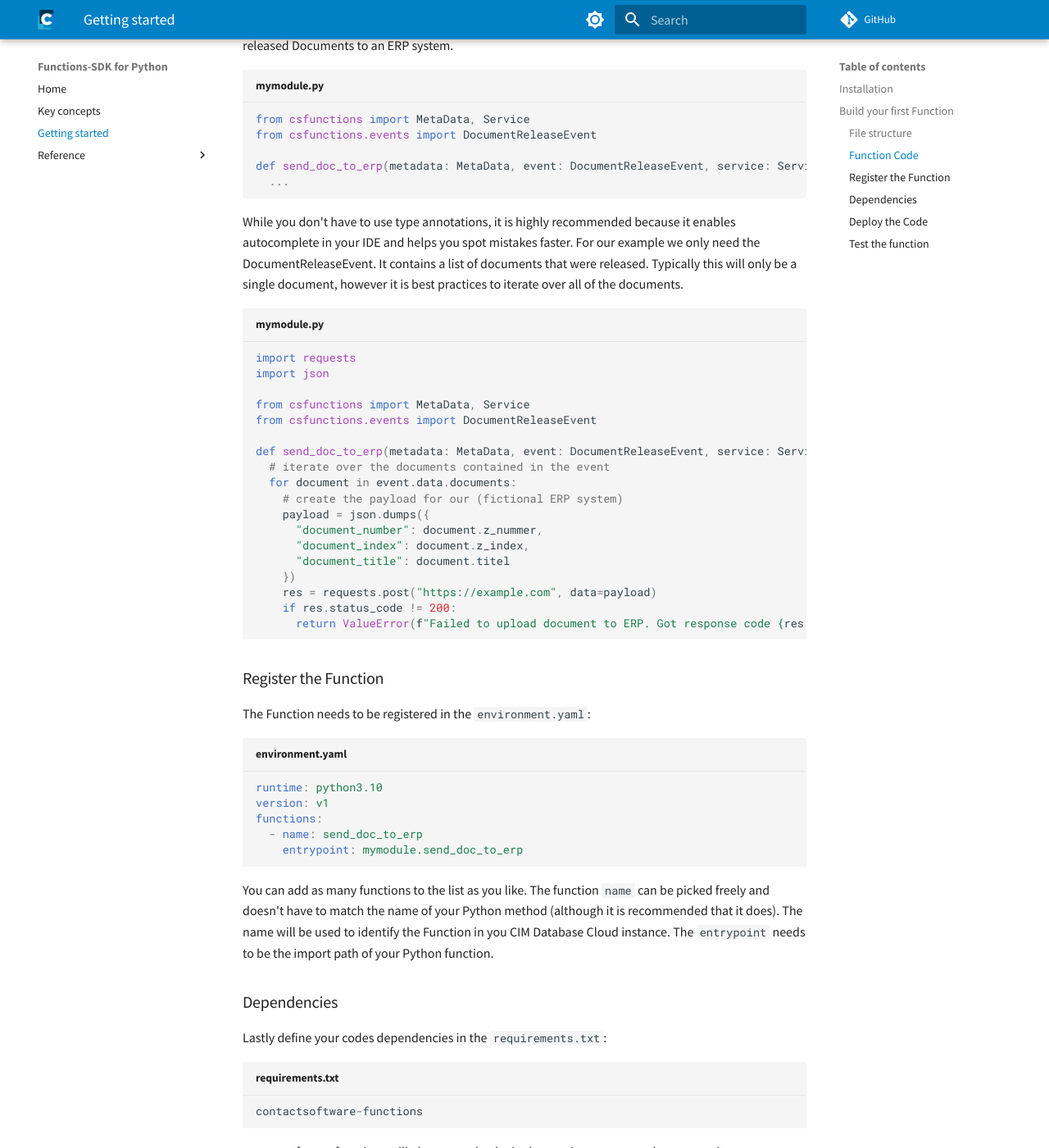
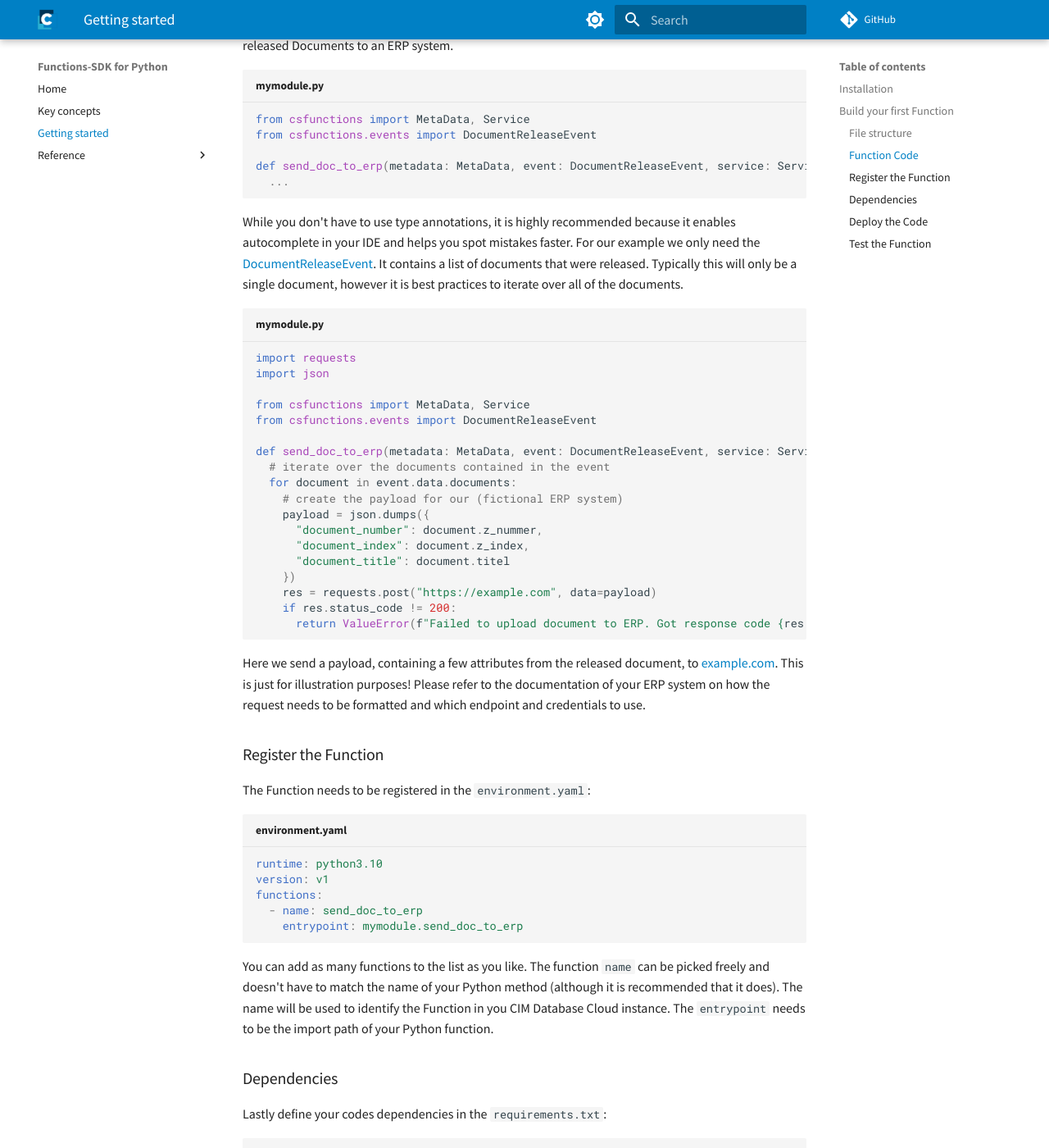
Before and after one commit to cslab/functions-sdk-python, an MkDocs documentation site: the page built from docs/getting_started.md, in a window 1280 px wide and 1400 px high, scrolled down 850 px. Shown: the whole window at 82% size. Built offline with MkDocs 1.6.1 and Material for MkDocs 9.7.7, drawn with Linux system fonts in a browser that asks for light colours; comment, search, counter and statistics services are not loaded; some of the changed text lies outside the part shown.

Commit message:
Fix typos in docs (#1)

````diff
--- a/docs/getting_started.md
+++ b/docs/getting_started.md
@@ -12,7 +12,7 @@
 A minimal Function implementation consists of three files:
 
 - `environment.yaml` describes the environment and the Functions contained in it
-- `requirements.txt` contains the dependencies of you Functions (usually only contactsoftware-functions)
+- `requirements.txt` contains the dependencies of your Functions (usually only contactsoftware-functions)
 - `mymodule.py` a Python file containing the code of your Functions (feel free to pick a different name)
 
 Here is the complete structure:
@@ -37,7 +37,7 @@
 ```
 
 While you don't have to use type annotations, it is highly recommended because it enables autocomplete in your IDE and helps you spot mistakes faster.
-For our example we only need the DocumentReleaseEvent. It contains a list of documents that were released. Typically this will only be a single document, however it is best practices to iterate over all of the documents.
+For our example we only need the [DocumentReleaseEvent](reference/events.md/#documentreleaseevent). It contains a list of documents that were released. Typically this will only be a single document, however it is best practices to iterate over all of the documents.
 
 ``` python title="mymodule.py"
 import requests
@@ -60,6 +60,9 @@
       return ValueError(f"Failed to upload document to ERP. Got response code {res.status_code}")
 
 ```
+
+Here we send a payload, containing a few attributes from the released document, to [example.com](https://example.com). This is just for illustration purposes!
+Please refer to the documentation of your ERP system on how the request needs to be formatted and which endpoint and credentials to use.
 
 ### Register the Function
 
@@ -113,6 +116,6 @@
 cfc env deploy myenv
 ```
 
-### Test the function
-To test your function you need to connect the Function to an event in your CIM Database Cloud instance.
+### Test the Function
+To test your Function you need to connect the Function to an event in your CIM Database Cloud instance.
 Please refer to the Webhooks CIM Database Cloud documentation on how to do that.
--- a/pyproject.toml
+++ b/pyproject.toml
@@ -9,6 +9,8 @@
     "Jens Kürten <jku@contact.de>"
 ]
 description = "Library for creating Functions for CIM Database Cloud."
+repository = "https://github.com/cslab/functions-sdk-python"
+documentation = "https://cslab.github.io/functions-sdk-python/"
 
 packages = [
     { include = "csfunctions"}
````
Also changed, not shown: README.md (+2 -0 lines), docs/reference/runtime.md (+2 -2 lines).
